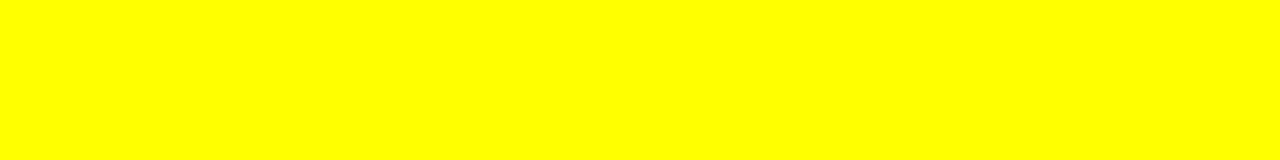
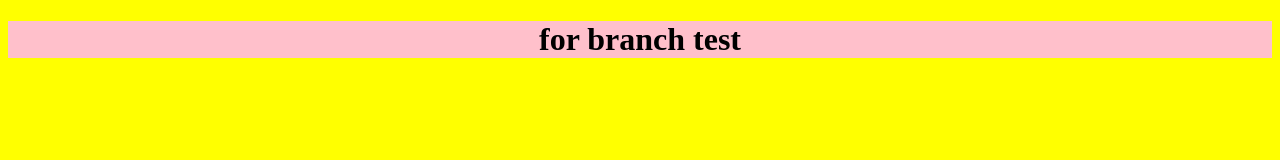
Before and after one commit to mirmahmood/myapp, a plain HTML site: page index.html in a window 1280 px wide. Drawn offline with Linux system fonts and the light colour scheme.

Commit message:
h1 color create

```diff
--- a/app.css
+++ b/app.css
@@ -1,3 +1,6 @@
 body{
     background-color:yellow;
 }
+h1{
+    background-color: pink;
+}
--- a/index.html
+++ b/index.html
@@ -9,6 +9,6 @@
     <title>Document</title>
 </head>
 <body>
-
+    <h1 align="center">for branch test</h1>
 </body>
 </html>
```
